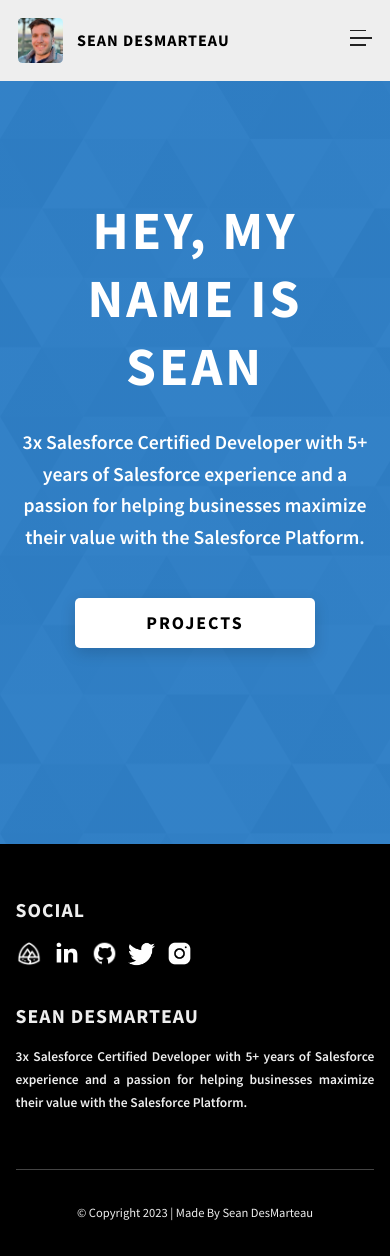
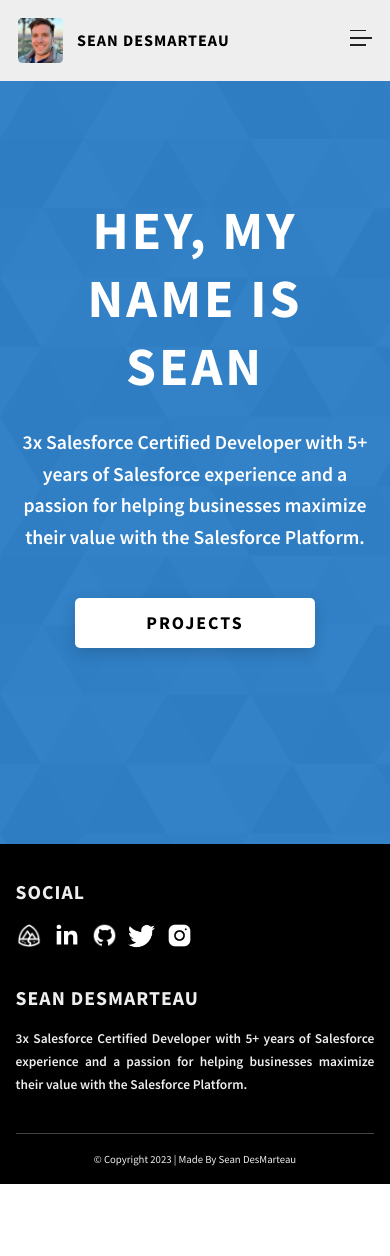
Before and after one commit to DeMart2416/sean-website, a React (Create React App) app in the folder client/: page / in a window 390 px wide. After the commit the page ends 1184 px from the top, so only its background shows below. Built offline with nearby package versions, Linux system fonts and the light colour scheme.

Commit message:
CSS Cleanup

```diff
--- a/client/src/components/homepage/Footer.css
+++ b/client/src/components/homepage/Footer.css
@@ -16,7 +16,7 @@
     width: 92%;
     display: flex;
     justify-content: space-between;
-    padding: 8rem 0;
+    padding: 6rem 0;
 }
 
 .footer-upper-info {
@@ -61,18 +61,17 @@
 }
 
 .footer-lower p {
-    font: normal 1.4rem 'Source Sans Pro', sans-serif;
+    font: normal 1.2rem 'Source Sans Pro', sans-serif;
     color: #eee;
     text-align: center;
     margin: 0;
-    padding: 4rem;
+    padding: 2rem;
 }
 
 @media (max-width: 600px) {
     .footer-upper {
-        padding: 6rem 0;
+        padding: 4rem 0;
         flex-direction: column;
-
     }
 
     .footer-upper-socials {
--- a/client/src/components/homepage/Hero.css
+++ b/client/src/components/homepage/Hero.css
@@ -29,6 +29,7 @@
     font-size: 6rem;
     letter-spacing: 3px;
     text-align: center;
+    animation: anim 2s;
 }
 
 .hero-content__summary {
@@ -39,6 +40,7 @@
     text-align: center;
     max-width: 80rem;
     margin: 3rem auto 5rem auto;
+    animation: anim 1.5s .5s backwards;
 }
 
 .hero-content__btn {
@@ -55,6 +57,8 @@
     box-shadow: 0 5px 15px 0 rgb(0 0 0 / 15%);
     transition: transform .3s;
     border: none;
+    animation: anim 1s 1s backwards;
+
 }
 
 .hero-content__btn:hover {
@@ -155,3 +159,13 @@
         display: none;
     }
 }
+
+@keyframes anim {
+    0% {
+        opacity: 0;
+    }
+
+    100% {
+        opacity: 1;
+    }
+}
--- a/client/src/components/homepage/Navigation.css
+++ b/client/src/components/homepage/Navigation.css
@@ -119,7 +119,7 @@
     font: bold 1.6rem 'Source Sans Pro', sans-serif;
     display: block;
     box-sizing: border-box;
-    text-decoration: 0;
+    text-decoration: none;
     text-transform: uppercase;
     color: #333;
     padding: 2.5rem 3rem;
```
